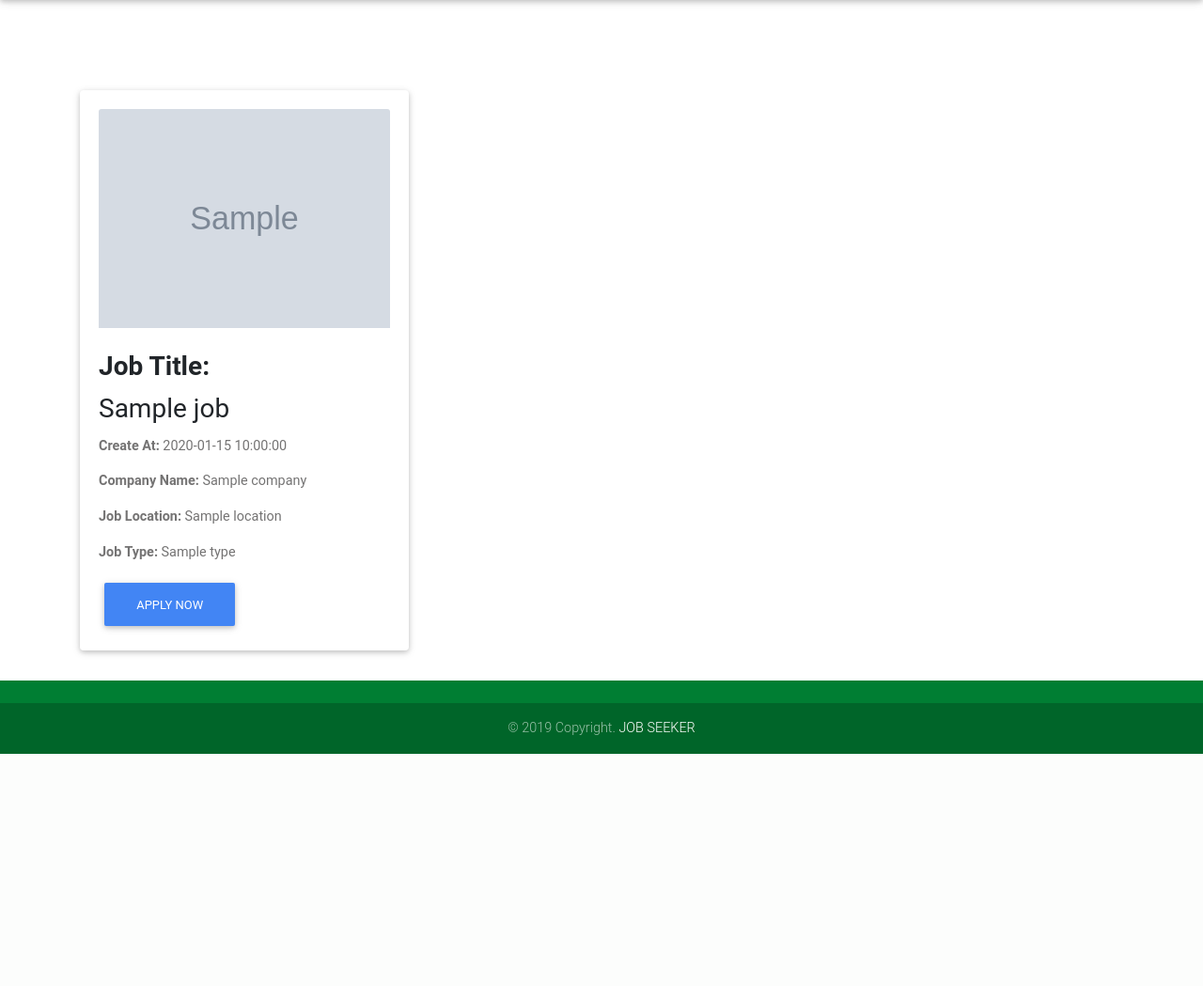
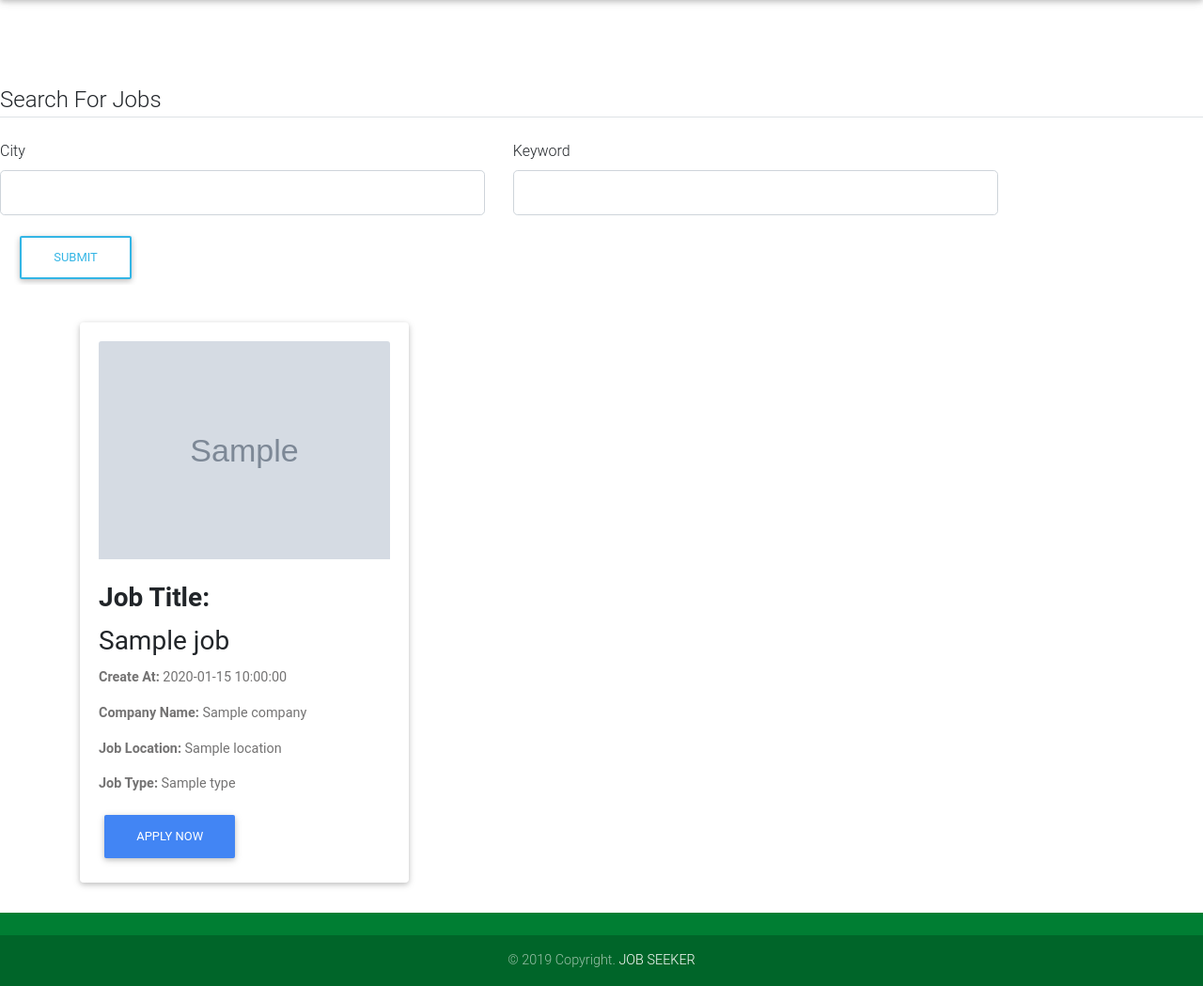
Before and after one commit to josylad/Job-Search, a Flask app: template app/templates/index.html in a window 1280 px wide. Shown: the part 56-1105 px from the top of the page at 94% size. Before the commit the page ends 858 px from the top, so only its background shows below. Run offline with Flask 2, Linux system fonts and the light colour scheme; the template is opened without the code that fills it: most values are stand-ins (such as "Sample title", 1, 10 or a date in 2020); grey boxes marked "Sample" are stand-in pictures; form fields are guessed from the names that the template uses; some libraries are stand-ins or nearby versions.

Commit message:
display the job search form in the index page

```diff
--- a/app/templates/index.html
+++ b/app/templates/index.html
@@ -8,6 +8,61 @@
 <div class=" pt-4 mt-5 pl-4 pr-4">
 
 </div>
+<!-- SEARCH FORM -->
+<div>
+    <div class="comment-section">
+        <form method="POST" action="">
+            {{ form.hidden_tag() }}
+            <fieldset class="form-group">
+                <legend class="border-bottom mb-4">Search For Jobs</legend>
+
+                <div class="row">
+                    <div class="col-md-5">
+                        <div class="form-group">
+                            {{ form.city.label(class="form-control-label") }}
+                            {% if form.city.errors %}
+                            {{ form.city(class="form-control form-control-lg is-invalid") }}
+                            <div class="invalid-feedback">
+                                {% for error in form.city.errors %}
+                                <span>{{ error }}</span>
+                                {% endfor %}
+                            </div>
+                            {% else %}
+                            {{ form.city(class="form-control form-control-lg") }}
+                            {% endif %}
+                        </div>
+                    </div>
+                    <div class="col-md-5">
+                        <div class="form-group">
+                            {{ form.keyword.label(class="form-control-label") }}
+                            {% if form.keyword.errors %}
+                            {{ form.keyword(class="form-control form-control-lg is-invalid") }}
+                            <div class="invalid-feedback">
+                                {% for error in form.keyword.errors %}
+                                <span>{{ error }}</span>
+                                {% endfor %}
+                            </div>
+                            {% else %}
+                            {{ form.keyword(class="form-control form-control-lg") }}
+                            {% endif %}
+                        </div>
+                    </div>
+                </div>
+                <div class="col-md-2">
+                    <div class="form-group">
+                        {{ form.submit(class="btn btn-outline-info") }}
+                    </div>
+                </div>
+            </fieldset>
+
+        </form>
+    </div>
+
+</div>
+
+<!-- SEARCH FORM -->
+
+
 <div class="container">
     <div class="row">
         {% for job in jobs %}
@@ -19,7 +74,8 @@
                         {% if job.company_logo %}
                         <img class="card-img-top" src="{{job.company_logo}}" alt="Card image cap">
                         {% else %}
-                                      <img class="card-img-top" src="https://source.unsplash.com/m_HRfLhgABo/600x400" alt="Card image cap">
+                        <img class="card-img-top" src="https://source.unsplash.com/m_HRfLhgABo/600x400"
+                            alt="Card image cap">
                         {% endif %}
                         <div class="mask rgba-white-slight"></div>
                         </a>
```
Lines whose indentation alone changed are shown as unchanged.
